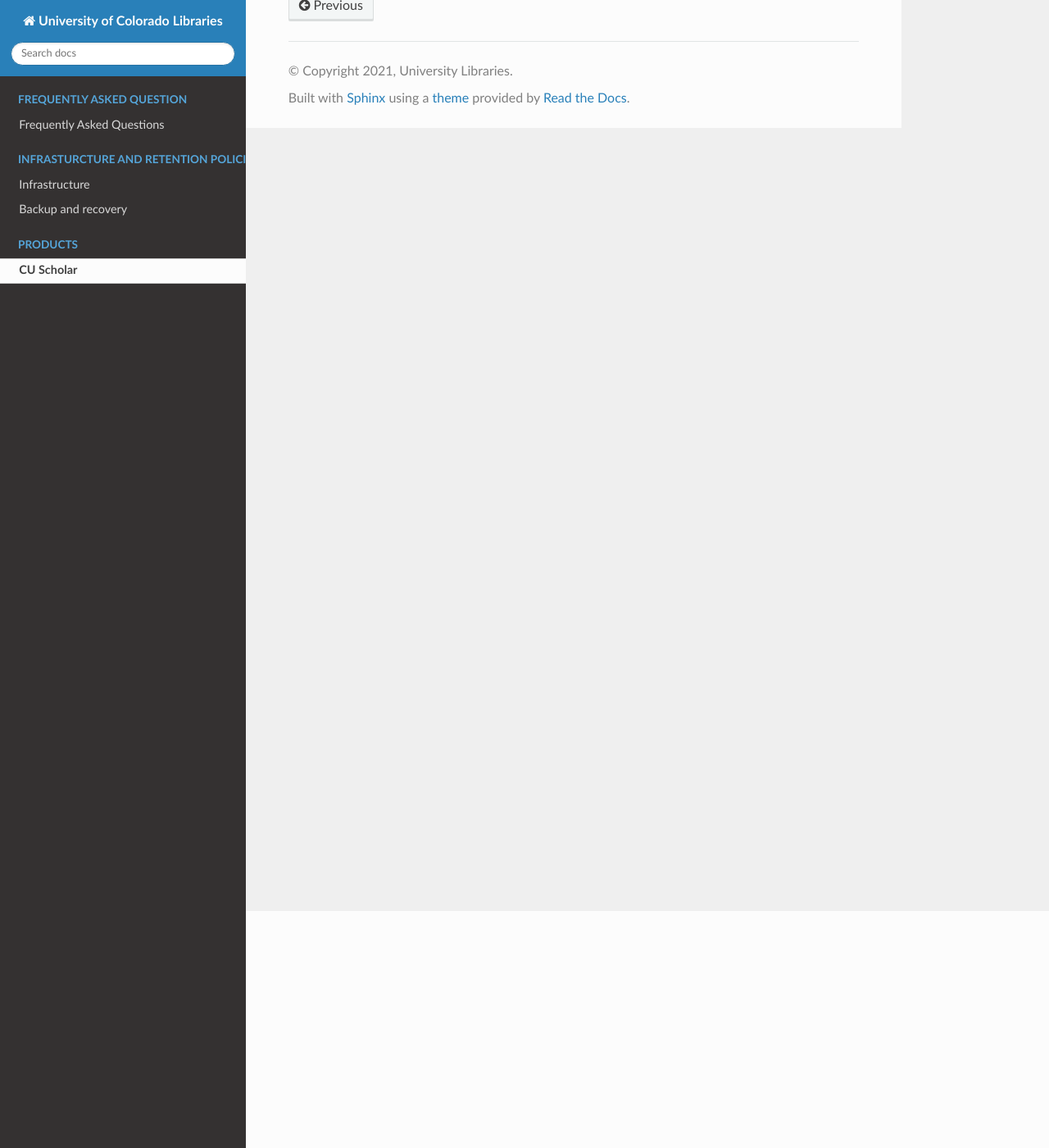
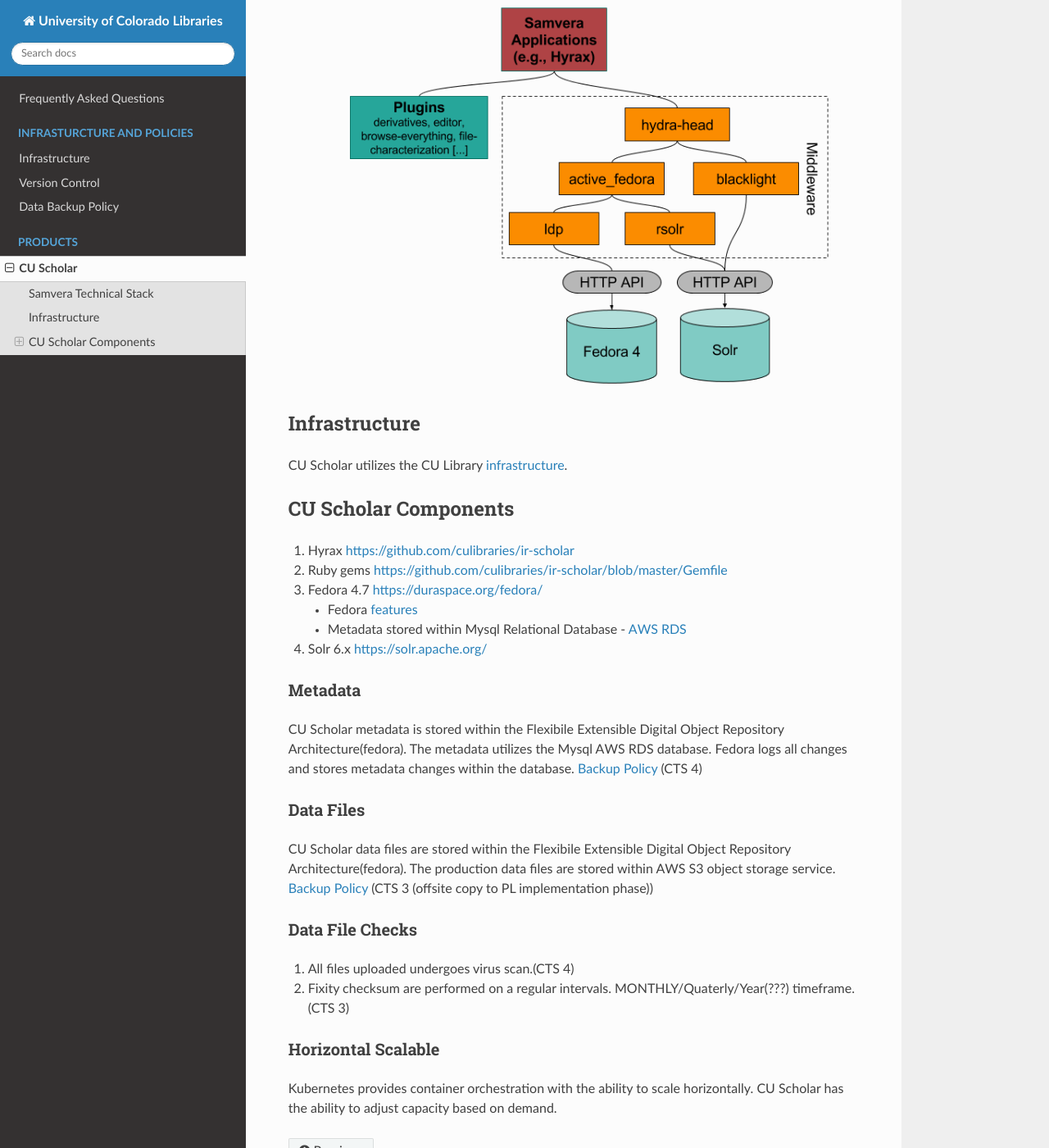
Before and after one commit to culibraries/documentation, a Sphinx documentation site: the page built from docs/products/cu-scholar/institutional-repository.md, in a window 1280 px wide and 1400 px high, scrolled down 289 px. Shown: the whole window at 82% size. Built offline with Sphinx 7.4.7 and the Read the Docs theme 2.0.0, drawn with Linux system fonts in a browser that asks for light colours; some of the changed text lies outside the part shown.

Commit message:
policies and IR product updates

```diff
--- a/docs/policies/infrastructure/backup.md
+++ /dev/null
@@ -1 +0,0 @@
-# Backup and recovery
--- a/docs/products/cu-scholar/institutional-repository.md
+++ b/docs/products/cu-scholar/institutional-repository.md
@@ -1,6 +1,37 @@
 # CU Scholar
 
-This is a test
+CU Scholar is the University of Colorado Libraries Institutional Repository. The repository is using the [Samvera](https://samvera.org/samvera-open-source-repository-framework) an open source repository framework.
 
-1. Test 1
-2. Test 2
+## Samvera Technical Stack
+
+![Technical Stack](Samvera-Components-Diagram.png)
+
+## Infrastructure
+
+CU Scholar utilizes the CU Library [infrastructure](/policies/infrastructure/infrastructure).
+
+## CU Scholar Components
+
+1. Hyrax  [https://github.com/culibraries/ir-scholar](https://github.com/culibraries/ir-scholar)
+2. Ruby gems [https://github.com/culibraries/ir-scholar/blob/master/Gemfile](https://github.com/culibraries/ir-scholar/blob/master/Gemfile)
+3. Fedora 4.7 [https://duraspace.org/fedora/](https://duraspace.org/fedora/)
+    * Fedora [features](https://duraspace.org/fedora/resources/publications/fedora-digital-preservation/)
+    * Metadata stored within Mysql Relational Database - [AWS RDS](https://aws.amazon.com/rds/aurora/serverless/)
+4. Solr 6.x [https://solr.apache.org/](https://solr.apache.org/)
+
+### Metadata
+
+CU Scholar metadata is stored within the Flexibile Extensible Digital Object Repository Architecture(fedora). The metadata utilizes the Mysql AWS RDS database. Fedora logs all changes and stores metadata changes within the database. [Backup Policy](/policies/backup) (CTS 4)
+
+### Data Files
+
+CU Scholar data files are stored within the Flexibile Extensible Digital Object Repository Architecture(fedora). The production data files are stored within AWS S3 object storage service. [Backup Policy](/policies/backup) (CTS 3 (offsite copy to PL implementation phase))
+
+### Data File Checks
+
+1. All files uploaded undergoes virus scan.(CTS 4)
+2. Fixity checksum are performed on a regular intervals. MONTHLY/Quaterly/Year(???) timeframe.(CTS 3)
+
+### Horizontal Scalable
+
+Kubernetes provides container orchestration with the ability to scale horizontally. CU Scholar has the ability to adjust capacity based on demand.
```
Also changed, not shown: docs/index.rst (+7 -4 lines), docs/policies/backup.md (added, +31 -0 lines), docs/policies/infrastructure/infrastructure.md (+18 -0 lines), docs/policies/version-control.md (added, +15 -0 lines), docs/policies/infrastructure/infrastructure.jpg (added), docs/products/cu-scholar/Samvera-Components-Diagram.png (added).
